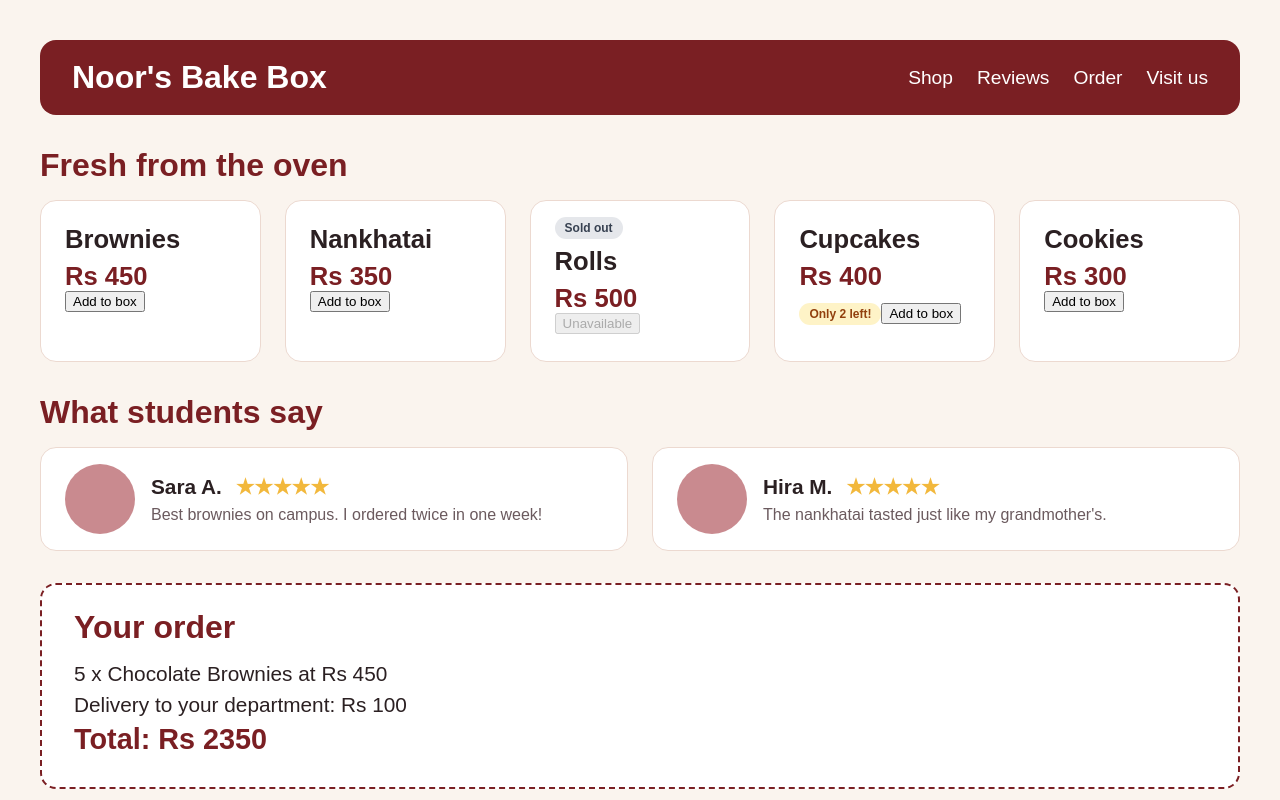
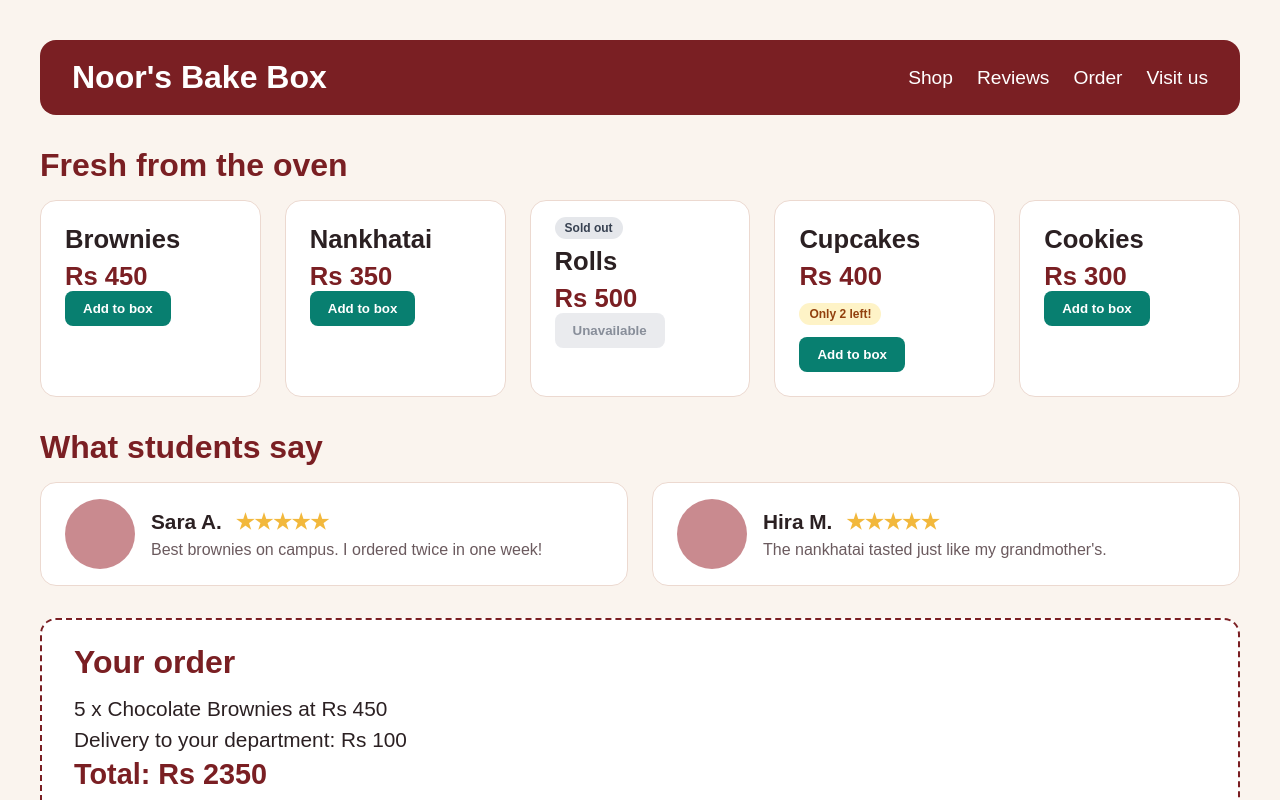
Before and after one commit to Maryam-nasir-projects/Bake-Box, a React (Vite) app: page / in a window 1280 px wide. Shown: the top 800 px of the page. Built offline with nearby package versions, Linux system fonts and the light colour scheme.

Commit message:
Style product badges and buttons

```diff
--- a/src/components/products/ProductCard.jsx
+++ b/src/components/products/ProductCard.jsx
@@ -12,9 +12,11 @@ function ProductCard({ name, price, inStock, left }) {
       {inStock && left < 5 && <p className="low-stock">Only {left} left!</p>}
 
       {inStock ? (
-        <button>Add to box</button>
+        <button className="add-btn">Add to box</button>
       ) : (
-        <button disabled>Unavailable</button>
+        <button className="unavailable-btn" disabled>
+          Unavailable
+        </button>
       )}
     </div>
   );
--- a/src/index.css
+++ b/src/index.css
@@ -184,3 +184,29 @@ h2 {
   font-size: 12px;
   font-weight: bold;
 }
+/* Add to box button */
+.add-btn {
+  background-color: #087f70;
+  color: white;
+  border: none;
+  padding: 10px 18px;
+  border-radius: 8px;
+  font-weight: bold;
+  cursor: pointer;
+}
+
+.add-btn:hover {
+  background-color: #06695e;
+}
+
+/* Unavailable button */
+.unavailable-btn {
+  background-color: #e5e7eb;
+  color: #6b7280;
+  border: none;
+  padding: 10px 18px;
+  border-radius: 8px;
+  font-weight: bold;
+  cursor: not-allowed;
+  opacity: 0.8;
+}
```
